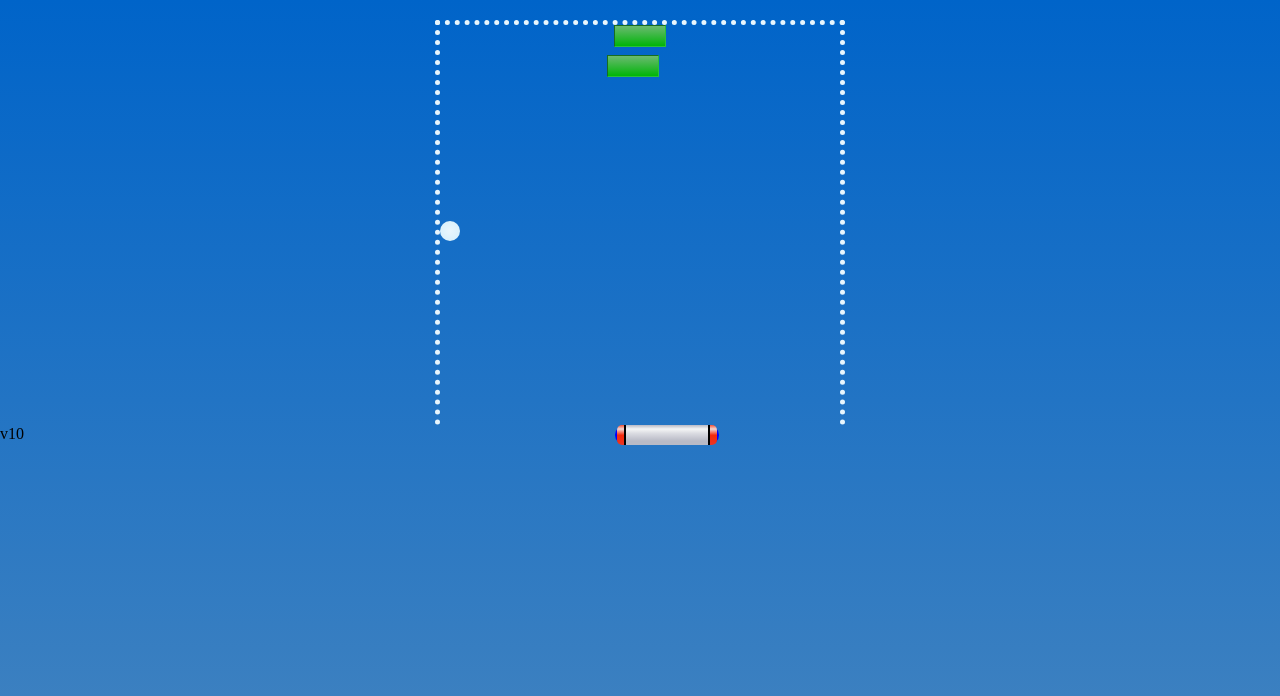
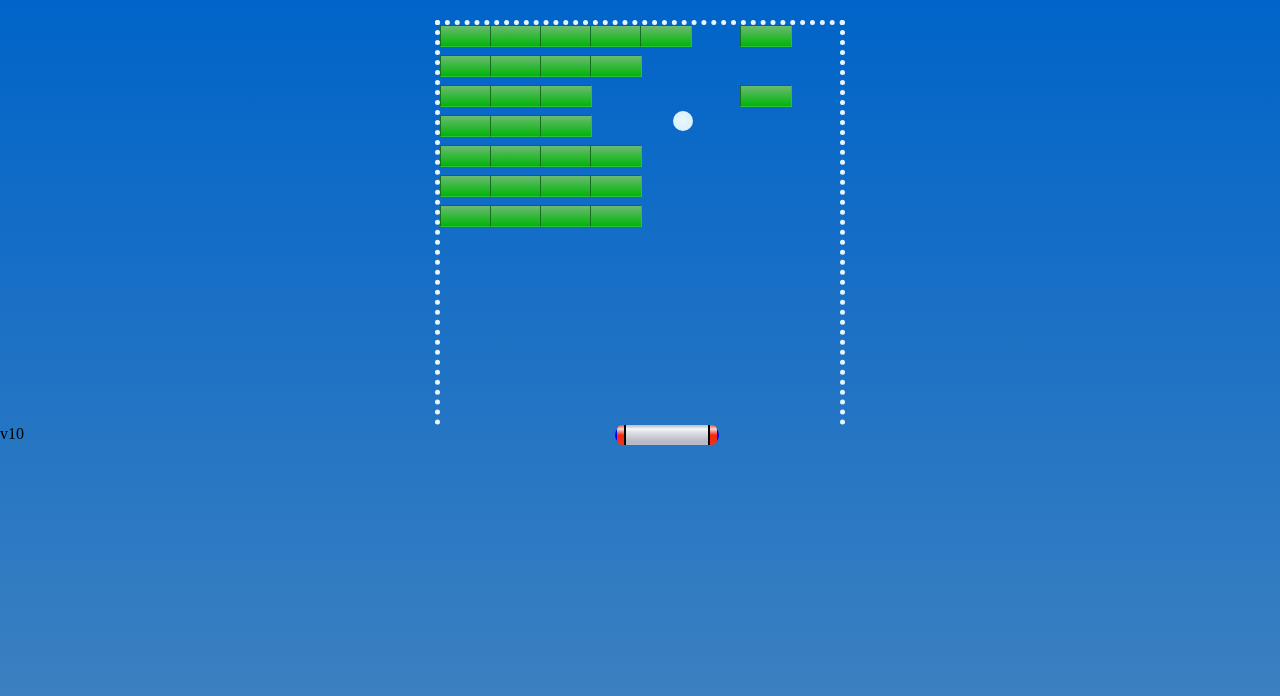
Before and after one commit to yarcanoid/client, a website: page index.html in a window 1280 px wide. Drawn offline with Linux system fonts and the light colour scheme.

Commit message:
Bricks generation

```diff
--- a/index.html
+++ b/index.html
@@ -43,8 +43,10 @@
       let x = 0
       let y = 0
       for (y = 0; y < 200; y += 30) {
-        x = Math.random() * 350
-        initialState.bricks.push({"x": x, "y": y})
+        for (x = 0; x < 350; x += 50) {
+          //x = Math.random() * 350
+          initialState.bricks.push({"x": x, "y": y})
+        }
       }
 
       return initialState
```
